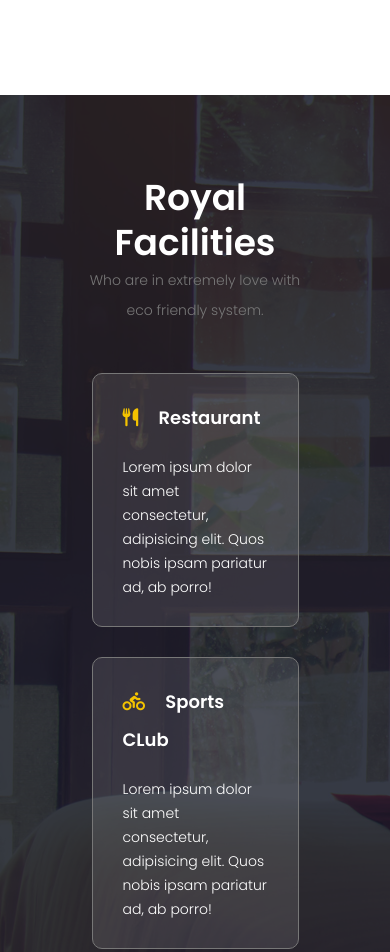
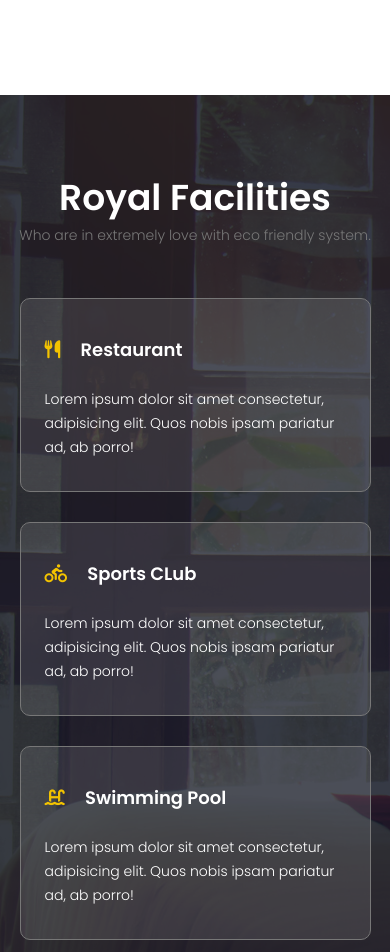
Before and after one commit to IslamAlii/Royal-Hotel, a plain HTML site: page index.html in a window 390 px wide. Shown: the part 2770-3722 px from the top of the page. Drawn offline with nearby package versions, Linux system fonts and the light colour scheme.

Commit message:
Simple update

```diff
--- a/css/style.css
+++ b/css/style.css
@@ -248,7 +248,7 @@ header main .text p {
 .facilites {
   background-image: url(../images/facilites_bg.jpg);
   position: relative;
-  padding: 5rem;
+  padding: 5rem 0;
 }
 
 .facilites .overlay {
@@ -646,7 +646,7 @@ footer .container:last-of-type .social i:hover {
   }
 
   .facilites .container > div {
-    padding: 25px 30px 27px;
+    padding: 2rem 1.5rem;
   }
 
   .testimonials .container > div {
```
